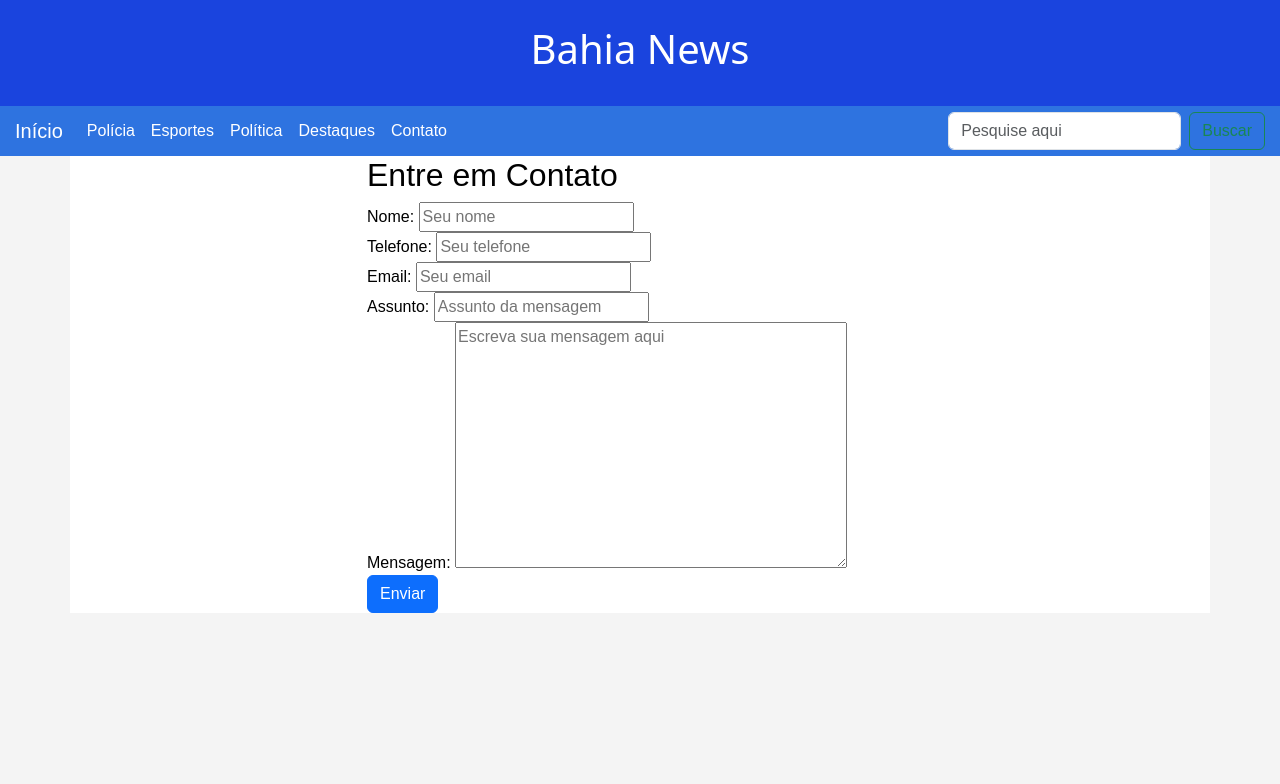
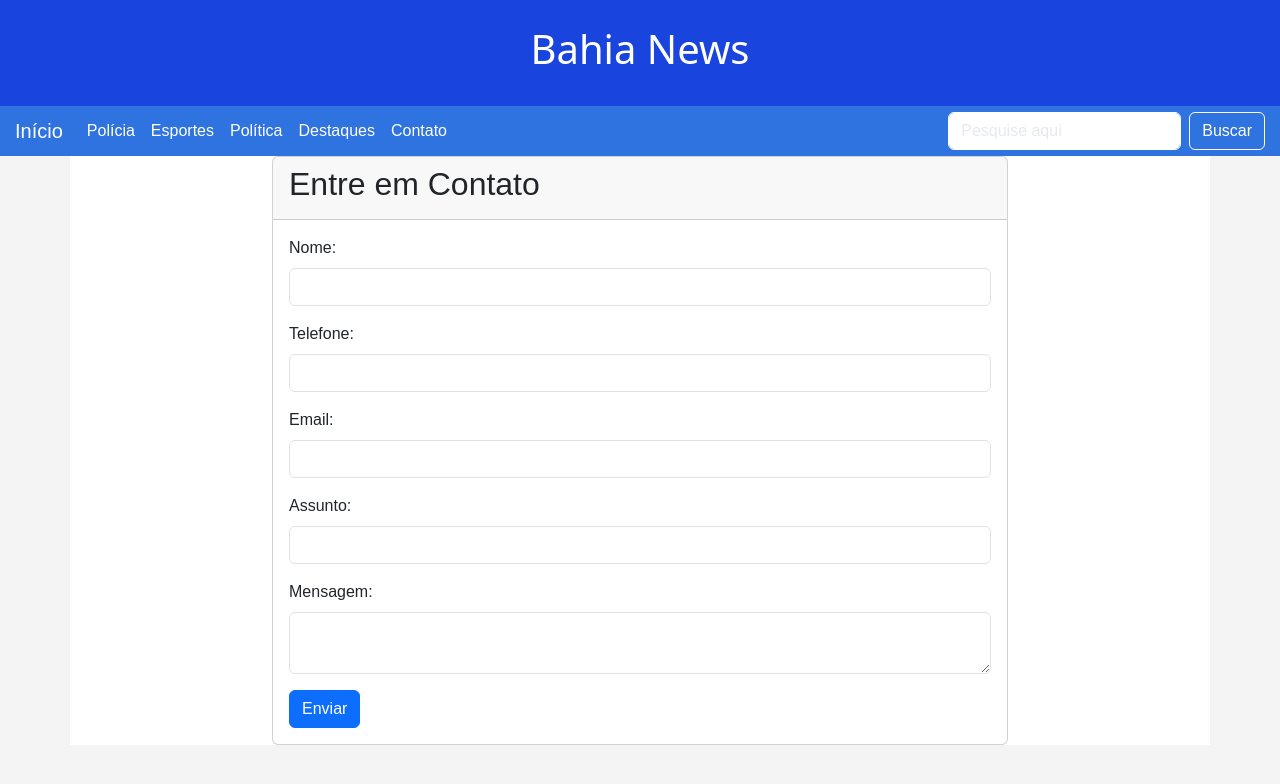
Before and after one commit to brenndol/ProjetoDjango, a Django app: page /contato/ in a window 1280 px wide. Shown: the top 784 px of the page. Run offline with Django 5.2, Linux system fonts and the light colour scheme.

Commit message:
adicionando form

```diff
--- a/blog/forms.py
+++ b/blog/forms.py
@@ -1,5 +1,8 @@
 from django import forms
 from blog.models import Comentario
+from django.contrib.auth.models import User
+from django.forms.widgets import*
+
 
 class ComentarioForm(forms.ModelForm):
     class Meta:
@@ -14,3 +17,28 @@ class ContatoForm(forms.Form):
     email = forms.EmailField(max_length=100, label='Email', widget=forms.EmailInput(attrs={'placeholder': 'Seu email'}))
     assunto = forms.CharField(max_length=100, label='Assunto', widget=forms.TextInput(attrs={'placeholder': 'Assunto da mensagem'}))
     mensagem = forms.CharField(label='Mensagem', widget=forms.Textarea(attrs={'placeholder': 'Escreva sua mensagem aqui'}))
+
+    class LoginForm(forms.ModelForm):
+     class Meta:
+        model = User
+        fields = ['username','password']
+        widgets = {'password': PasswordInput()}
+
+        class UsuarioForm(forms.ModelForm):
+            class Meta:
+                model = User
+                fields = ['username','password','email','first_name','last_name']
+                widgets = {'email':EmailInput(),'password': PasswordInput()}
+        def __init__(self,*args,**kwargs):
+                   super().__init__(*args,**kwargs)
+                   self.fields['username'].widget.attrs.update({
+                       'placeholder':'Usuário',
+                       'class': 'form-control my-2 p-2',
+                       'autocomplete':'new-password'
+
+                   })
+                   self.fields['password'].widget.attrs.update({
+                      'placeholder':'Senha',
+                       'class': 'form-control my-2 p-2',
+                       'autocomplete':'new-password'
+                    })
--- a/blog/templates/base.html
+++ b/blog/templates/base.html
@@ -73,11 +73,12 @@
         <h1>Bahia News</h1>
     </div>
 
-    <nav class="navbar p-0 navbar-expand-md bg-body-tertiary">
+    <nav class="navbar p-0 navbar-expand-md bg-body-tertiary" data-bs-theme="dark">
         <div class="container-fluid">
             <a class="navbar-brand" href="{% url 'home' %}">Início</a>
-            <button class="navbar-toggler" type="button" data-bs-toggle="collapse" data-bs-target="#navbarNav"
-                aria-controls="navbarNav" aria-expanded="false" aria-label="Toggle navigation">
+            <button class="navbar-toggler border-white" type="button" data-bs-toggle="collapse"
+                data-bs-target="#navbarNav" aria-controls="navbarNav" aria-expanded="false"
+                aria-label="Toggle navigation">
                 <span class="navbar-toggler-icon"></span>
             </button>
             <div class="collapse navbar-collapse justify-content-between" id="navbarNav">
@@ -99,8 +100,9 @@
                     </li>
                 </ul>
                 <form class="d-flex">
-                    <input class="form-control me-2" type="search" placeholder="Pesquise aqui" aria-label="Search">
-                    <button class="btn btn-outline-success" type="submit">Buscar</button>
+                    <input class="form-control me-2 bg-white border-white text-black" type="search"
+                        placeholder="Pesquise aqui" aria-label="Search">
+                    <button class="btn border rounded border-white text-white" type="submit">Buscar</button>
                 </form>
             </div>
         </div>
@@ -114,4 +116,5 @@
         integrity="sha384-YvpcrYf0tY3lHB60NNkmXc5s9fDVZLESaAA55NDzOxhy9GkcIdslK1eN7N6jIeHz"
         crossorigin="anonymous"></script>
 </body>
+
 </html>
--- a/blog/templates/form.html
+++ b/blog/templates/form.html
@@ -3,33 +3,39 @@
 {% block conteudo %}
 <div class="container">
     <div class="row">
-        <div class="col-md-6 offset-md-3">
+        <div class="col-md-8 offset-md-2">
+            <div class="card">
+                <div class="card-header">
                     <h2>Entre em Contato</h2>
+                </div>
+                <div class="card-body">
                     <form action="{% url 'contato' %}" method="post">
                         {% csrf_token %}
-                <div class="form-group">
-                    {{ form.nome.label_tag }}
-                    {{ form.nome }}
+                        <div class="mb-3">
+                            <label for="nome" class="form-label">Nome:</label>
+                            <input type="text" class="form-control" id="nome" name="nome">
                         </div>
-                <div class="form-group">
-                    {{ form.telefone.label_tag }}
-                    {{ form.telefone }}
+                        <div class="mb-3">
+                            <label for="telefone" class="form-label">Telefone:</label>
+                            <input type="text" class="form-control" id="telefone" name="telefone">
                         </div>
-                <div class="form-group">
-                    {{ form.email.label_tag }}
-                    {{ form.email }}
+                        <div class="mb-3">
+                            <label for="email" class="form-label">Email:</label>
+                            <input type="email" class="form-control" id="email" name="email">
                         </div>
-                <div class="form-group">
-                    {{ form.assunto.label_tag }}
-                    {{ form.assunto }}
+                        <div class="mb-3">
+                            <label for="assunto" class="form-label">Assunto:</label>
+                            <input type="text" class="form-control" id="assunto" name="assunto">
                         </div>
-                <div class="form-group">
-                    {{ form.mensagem.label_tag }}
-                    {{ form.mensagem }}
+                        <div class="mb-3">
+                            <label for="mensagem" class="form-label">Mensagem:</label>
+                            <textarea class="form-control" id="mensagem" name="mensagem"></textarea>
                         </div>
                         <button type="submit" class="btn btn-primary">Enviar</button>
                     </form>
                 </div>
             </div>
         </div>
+    </div>
+</div>
 {% endblock %}
--- a/blog/templates/login.html
+++ b/blog/templates/login.html
@@ -1,16 +1,19 @@
 <!DOCTYPE html>
 <html lang="en">
+
 <head>
     <meta charset="UTF-8">
     <meta name="viewport" content="width=device-width, initial-scale=1.0">
     <title>Login</title>
 </head>
+
 <body>
     <h2>Login</h2>
-    <form method="post">
+    <form method="post" action="{% url 'login2' %}">
         {% csrf_token %}
         {{ form.as_p }}
         <button type="submit">Login</button>
     </form>
 </body>
+
 </html>
--- a/blog/templates/policia.html
+++ b/blog/templates/policia.html
@@ -13,9 +13,9 @@
         <div class="card-body">
           <h5 class="card-title">{{ noticia.nome }}</h5>
           <div class="card-text" style="max-height: 200px; overflow-y: auto;">
-          {% for corpo in noticia.corpo_set.all %}
+            {% for corpo in noticia.corpo_set.all %}
             <p>{{ corpo.corpo }}</p>
-          {% endfor %}
+            {% endfor %}
           </div>
           <a href="#" class="btn btn-primary">Ler mais</a>
         </div>
--- a/blog/urls.py
+++ b/blog/urls.py
@@ -13,6 +13,7 @@ urlpatterns = [
     path('login/', auth_views.LoginView.as_view(template_name='login.html'), name='login'),
     path('logout/', auth_views.LogoutView.as_view(), name='logout'),
     path('cadastro/', views.cadastro_usuario, name='cadastro_usuario'),
+    path('login2/',views.login_usuario,name="login2")
 
 
 
--- a/blog/views.py
+++ b/blog/views.py
@@ -6,7 +6,7 @@ from django.contrib.auth.forms import UserCreationForm, AuthenticationForm
 from django.contrib.auth import login, logout
 from django.http import HttpResponseRedirect
 from django.urls import reverse
-
+from django.contrib.auth.hashers import make_password
 
 def home(request):
     todas_noticias = Noticia.objects.all().order_by('-data')
@@ -112,3 +112,15 @@ def login_usuario (request):
 def logout_usuario (request):
     logout(request)
     return render(request, 'logout.html')
+
+def cadastrousuario(request):
+    if request.method == "POST":
+        form = cadastro_usuario(request.POST)
+        if form.is_valid():
+            if request.POST.get('password')!= request.POST.get('confirmação'):
+                format.add_error('password','as senhas devem ser iguais')
+        else:
+            form = form.save(commit=False)
+            form.password = make_password(form.password)
+            form.save()
+    return HttpResponseRedirect(reverse('index'))
```
Also changed, not shown: blog/templates/index.html (+9 -7 lines), blog/templates/cadastrousuario.html (added), db.sqlite3. Lines whose indentation alone changed are shown as unchanged.
